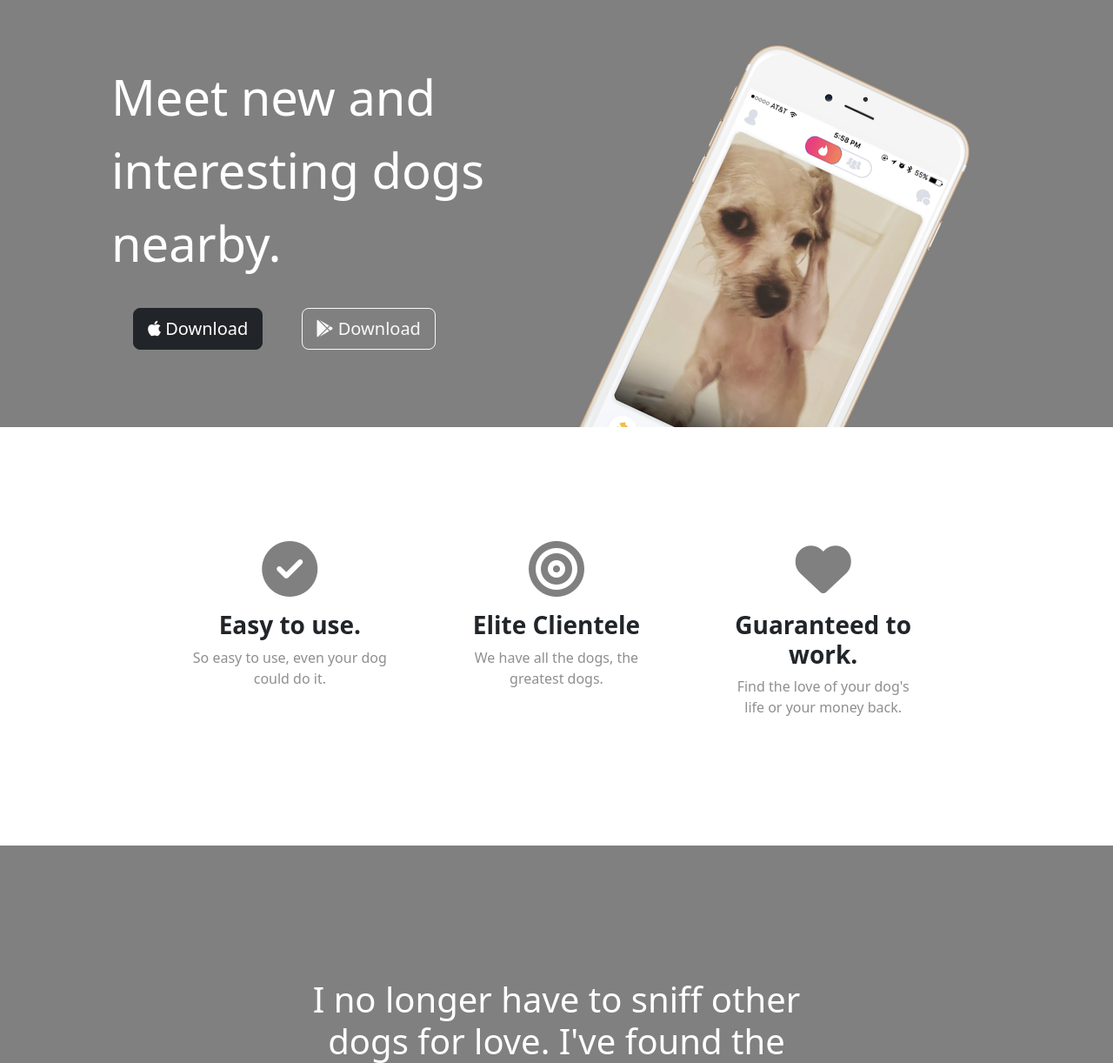
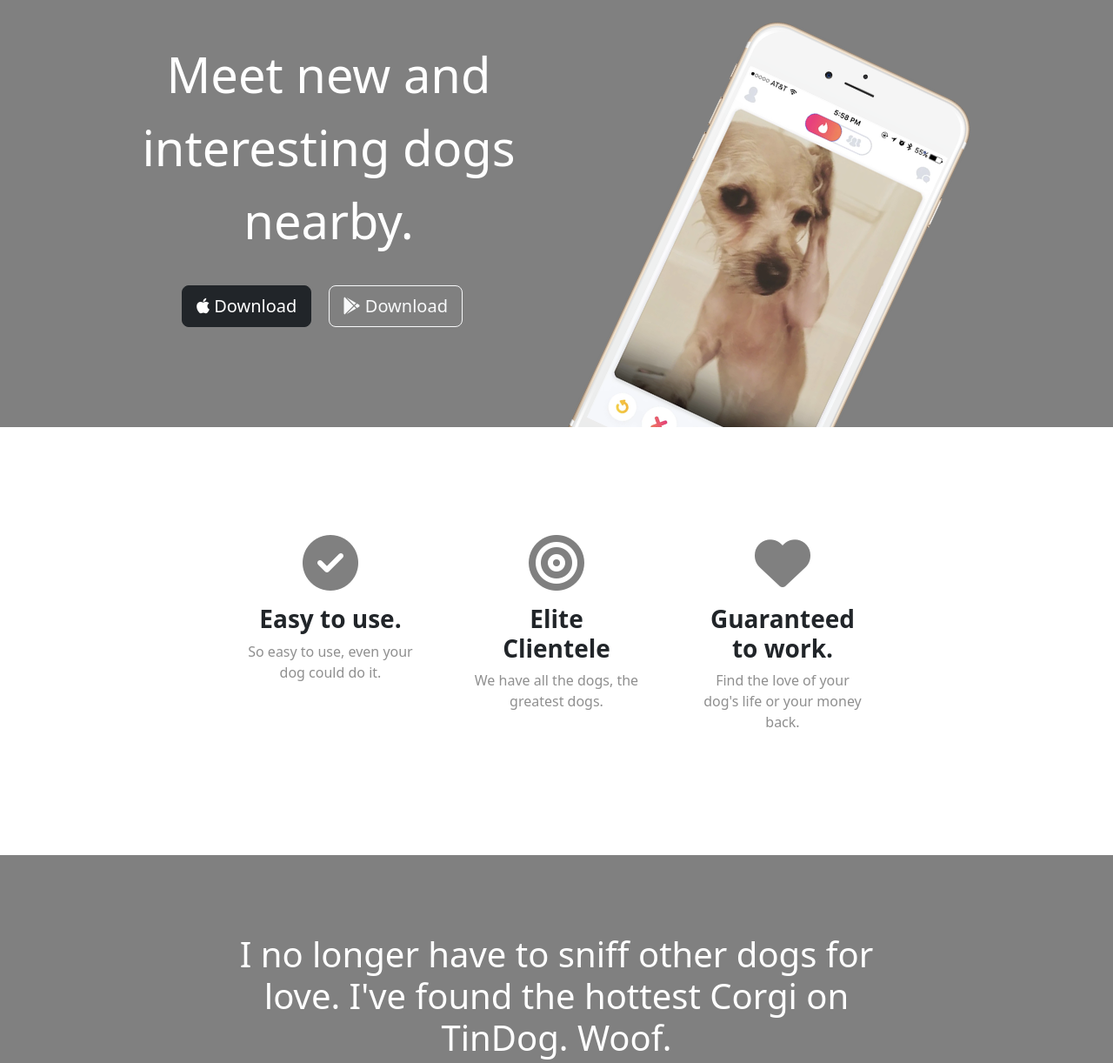
Before and after one commit to Dilki20thakshmila/bootstrap-practice-TinDog-Start-master, a plain HTML site: page index.html in a window 1280 px wide. Shown: the part 158-1380 px from the top of the page at 87% size. Drawn offline with nearby package versions, Linux system fonts and the light colour scheme.

Commit message:
adding multiple selector in css

```diff
--- a/css/styles.css
+++ b/css/styles.css
@@ -1,9 +1,29 @@
+body{
+  text-align: center;
+}
+h1{
+  font-size:3.5rem;
+  color: #fff;
+  line-height: 1.5
+}
+h2{
+  font-size: 2.5rem;
+}
+h3{
+  font-weight: bolder;
+}
+p{
+  color: #8f8f8f;
+}
+.container{
+  padding: 7% 15%;
+}
 #title{
   background-color: grey;
 }
 
 .container-fluid{
-  padding: 3% 10% 7%;
+  padding: 1% 10% 7%;
 }
 .navbar{
   padding: 0 0 4.5rem;
@@ -17,19 +37,8 @@
   padding: 5%;
 }
 
-h1{
-  font-size:3.5rem;
-  color: #fff;
-  line-height: 1.5
-}
-h2{
-  font-size: 2.5rem;
-}
-h3{
-  font-weight: bolder;
-}
 .Download-button{
-  margin: 5% 3% 0 5%;
+  margin: 5% 3% 5% 0;
 }
 .title-image{
   width: 22%;
@@ -39,17 +48,11 @@ h3{
 }
 /*Features Section*/
 #features{
-  padding: 7% 15%;
   background-color: #fff;
   position: relative;
 }
 .feature-box{
-text-align: center;
 padding: 4.5%;
-}
-
-p{
-  color: #8f8f8f;
 }
 .icn{
   color: grey;
@@ -62,21 +65,17 @@ p{
   background-color: grey;
 }
 #testimonials{
-  padding: 7% 15%;
   background-color:grey;
-  text-align: center;
   color: white;
 }
 .testimonial-img{
   border-radius: 100%;
 }
 .carousel-item{
-    padding: 7% 15%;
 }
 /* pricingsection */
 #pricing{
   padding: 100px;
-  text-align: center;
 }
 .pricing-column{
   padding: 3% 2%;
@@ -86,8 +85,6 @@ p{
   background-color: grey;
   color: white;
   font-size: 2.5rem;
-  padding: 7% 15%;
-  text-align: center;
 }
 .cta-heading{
   font-size: 3.5rem;
@@ -95,7 +92,6 @@ p{
 }
 /*Footer section*/
 #footer {
-  text-align: center;
   padding: 2%;
 }
 .icon{
--- a/index.html
+++ b/index.html
@@ -59,6 +59,7 @@
 
   <!-- Features -->
 <section id="features">
+  <div class="container">
     <div class="row">
       <div class=" feature-box col-lg-4">
         <i class="icn fa-solid fa-circle-check fa-4x"></i>
@@ -76,12 +77,15 @@
               <p>Find the love of your dog's life or your money back.</p>
         </div>
       </div>
+    </div>
+
 </section>
 
 
   <!-- Testimonials -->
 
   <section id="testimonials">
+    <div class="container">
       <div id="testimonial-item" class="carousel slide">
     <div class="carousel-inner">
         <div class="carousel-item active">
@@ -90,9 +94,10 @@
            <em>Pebbles, New York</em>
          </div>
         <div class="carousel-item">
+          <div class="container">
             <h2 class="testimonial-text">My dog used to be so lonely, but with TinDog's help, they've found the love of their life. I think.</h2>
              <img class="testimonial-image" src="images/lady-img.jpg" alt="lady-profile">
-            <em>Beverly, Illinois</em>
+              <em>Beverly, Illinois</em></div>
          </div>
        </div>
       <a class="carousel-control-prev" href="#testimonial-item" role="button" data-bs-slide="prev">
@@ -101,6 +106,7 @@
       <a class="carousel-control-next" href="#testimonial-item" role="button" data-bs-slide="next">
        <span class="carousel-control-next-icon"></span>
     </a>
+   </div>
   </div>
 </section>
 
@@ -170,9 +176,11 @@
   <!-- Call to Action -->
 
   <section id="cta">
+    <div class="container">
       <h3 class="cta-heading">Find the True Love of Your Dog's Life Today.</h3>
       <button type="button" class="btn btn-dark btn-lg Download-button"><i class="fa-brands fa-apple"></i>  Download</button>
       <button type="button" class="btn btn-outline-light btn-lg Download-button"><i class="fa-brands fa-google-play"></i> Download</button>
+    </div>
 
   </section>
 
```
Lines whose indentation alone changed are shown as unchanged.
